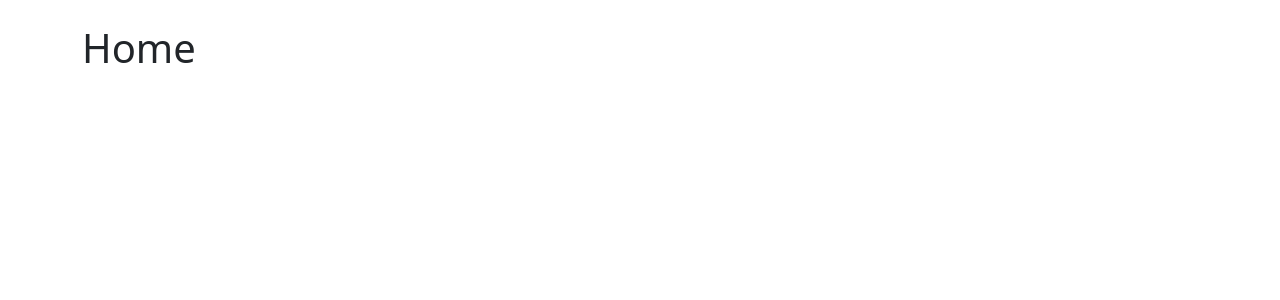
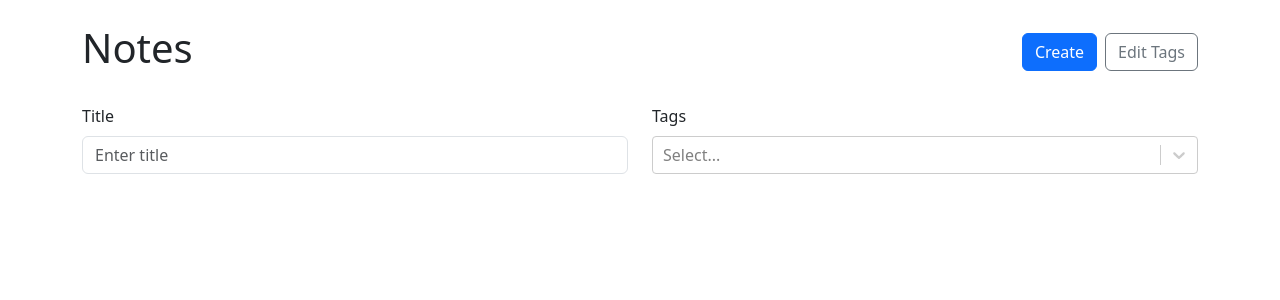
Before and after one commit to Bilal0347/My-Notes-Mangement, a React (Vite) app: page / in a window 1280 px wide. Shown: the top 300 px of the page. Built offline with nearby package versions, Linux system fonts and the light colour scheme.

Commit message:
create notes list

```diff
--- a/src/App.tsx
+++ b/src/App.tsx
@@ -6,21 +6,22 @@ import useLocalStorage from "./data-hook/useLocalStorage";
 import { NoteData, RawNote, Tag } from "./type";
 import { v4 as uuidV4 } from "uuid";
 import { useMemo } from "react";
+import NoteList from "./components/note-list";
 
 function App() {
   const [notes, setNotes] = useLocalStorage<RawNote[]>("NOTES", []);
   const [tags, setTags] = useLocalStorage<Tag[]>("TAGS", []);
 
-  // const notesWithTags = useMemo(() => {
-  //   return notes.map((note) => {
-  //     return {
-  //       ...note,
-  //       tags: note.tagsIds.map(
-  //         (tagId) => tags.find((tag) => tag.id === tagId)!
-  //       ),
-  //     };
-  //   });
-  // }, [notes, tags]);
+  const notesWithTags = useMemo(() => {
+    return notes.map((note) => {
+      return {
+        ...note,
+        tags: note.tagsIds.map(
+          (tagId) => tags.find((tag) => tag.id === tagId)!
+        ),
+      };
+    });
+  }, [notes, tags]);
 
   const onCreateNote = ({ tags, ...data }: NoteData) => {
     setNotes((prevNotes) => {
@@ -37,7 +38,10 @@ function App() {
   return (
     <Container className="my-4">
       <Routes>
-        <Route path="/" element={<h1>Home</h1>} />
+        <Route
+          path="/"
+          element={<NoteList notes={notesWithTags} availableTags={tags} />}
+        />
         <Route
           path="/new"
           element={
--- a/src/components/note-form.tsx
+++ b/src/components/note-form.tsx
@@ -1,6 +1,6 @@
 import { useRef, useState } from "react";
 import { Button, Col, Form, Row, Stack } from "react-bootstrap";
-import { Link } from "react-router-dom";
+import { Link, useNavigate } from "react-router-dom";
 import CreatableSelect from "react-select/creatable";
 import { NoteData, Tag } from "../type";
 import { v4 as uuidV4 } from "uuid";
@@ -17,6 +17,7 @@ const NoteForm = ({ onSubmit, onAddTag, availableTags }: NoteFormProps) => {
   const titleRef = useRef<HTMLInputElement>(null);
   const markdownRef = useRef<HTMLTextAreaElement>(null);
   const [selectedTags, setSelectedTags] = useState<Tag[]>([]);
+  const navigate = useNavigate();
   const handleSubmit = (e: FormDataEvent) => {
     e.preventDefault();
     onSubmit({
@@ -24,6 +25,7 @@ const NoteForm = ({ onSubmit, onAddTag, availableTags }: NoteFormProps) => {
       markdown: markdownRef.current!.value,
       tags: selectedTags,
     });
+    navigate("..");
   };
 
   return (
--- /dev/null
+++ b/src/components/note-list.tsx
@@ -0,0 +1,118 @@
+import { Button, Card, Col, Form, Row, Stack } from "react-bootstrap";
+import { useState, useMemo } from "react";
+import ReactSelect from "react-select";
+import { Tag, Note } from "../type";
+import { Link } from "react-router-dom";
+
+type NoteListProps = {
+  availableTags: Tag[];
+  notes: NoteCardProps[];
+};
+
+type NoteCardProps = {
+  id: string;
+  title: string;
+  tags: Tag[];
+};
+
+const NoteList = ({ availableTags, notes }: NoteListProps) => {
+  const [selectedTags, setSelectedTags] = useState<Tag[]>([]);
+  const [search, setSearch] = useState<string>("");
+  const searchedNotes = useMemo(() => {
+    return notes.filter((note) => {
+      return (
+        (search === "" ||
+          note.title.toLowerCase().includes(search.toLowerCase())) &&
+        (selectedTags.length === 0 ||
+          selectedTags.every((tag) => {
+            note.tags.some((noteTag) => noteTag.id === tag.id);
+          }))
+      );
+    });
+  }, [search, selectedTags, notes]);
+  return (
+    <>
+      <Row className="align-items-center mb-4">
+        <Col>
+          <h1>Notes</h1>
+        </Col>
+        <Col xs="auto">
+          <Stack direction="horizontal" gap={2}>
+            <Button href="/new" variant="primary">
+              Create
+            </Button>
+            <Button href="/new" variant="outline-secondary">
+              Edit Tags
+            </Button>
+          </Stack>
+        </Col>
+      </Row>
+      <Row className="mb-4">
+        <Col>
+          <Form.Group controlId="title">
+            <Form.Label>Title</Form.Label>
+            <Form.Control
+              type="text"
+              placeholder="Enter title"
+              value={search}
+              onChange={(e) => {
+                setSearch(e.target.value);
+              }}
+            />
+          </Form.Group>
+        </Col>
+        <Col>
+          <Form.Group controlId="tags">
+            <Form.Label>Tags</Form.Label>
+            <ReactSelect
+              isMulti
+              options={availableTags.map((tag) => {
+                return { label: tag.label, value: tag.id };
+              })}
+              value={selectedTags.map((tag) => {
+                return { label: tag.label, value: tag.id };
+              })}
+              onChange={(tags) => {
+                setSelectedTags(
+                  tags.map((tag) => {
+                    return { label: tag.label, id: tag.value };
+                  })
+                );
+              }}
+            />
+          </Form.Group>
+        </Col>
+      </Row>
+      <Row xs={1} sm={2} lg={3} xl={4} className="g-3">
+        {searchedNotes.map((note) => (
+          <Col key={note.id}>
+            <NoteCard id={note.id} title={note.title} tags={note.tags} />
+          </Col>
+        ))}
+      </Row>
+    </>
+  );
+};
+
+export default NoteList;
+
+function NoteCard({ id, title, tags }: NoteCardProps) {
+  return (
+    <Card
+      as={Link}
+      to={`/${id}`}
+      className={`h-100 text-reset text-decoration-none ${StyleSheet.card}`}
+    >
+      <Card.Body>
+        <Card.Title>{title}</Card.Title>
+        {tags.length > 0 && (
+          <Card.Text>
+            {tags.map((tag) => (
+              <span key={tag.id}>{tag.label}</span>
+            ))}
+          </Card.Text>
+        )}
+      </Card.Body>
+    </Card>
+  );
+}
```
Also changed, not shown: src/components/note-list.modules.css (added, +8 -0 lines).
